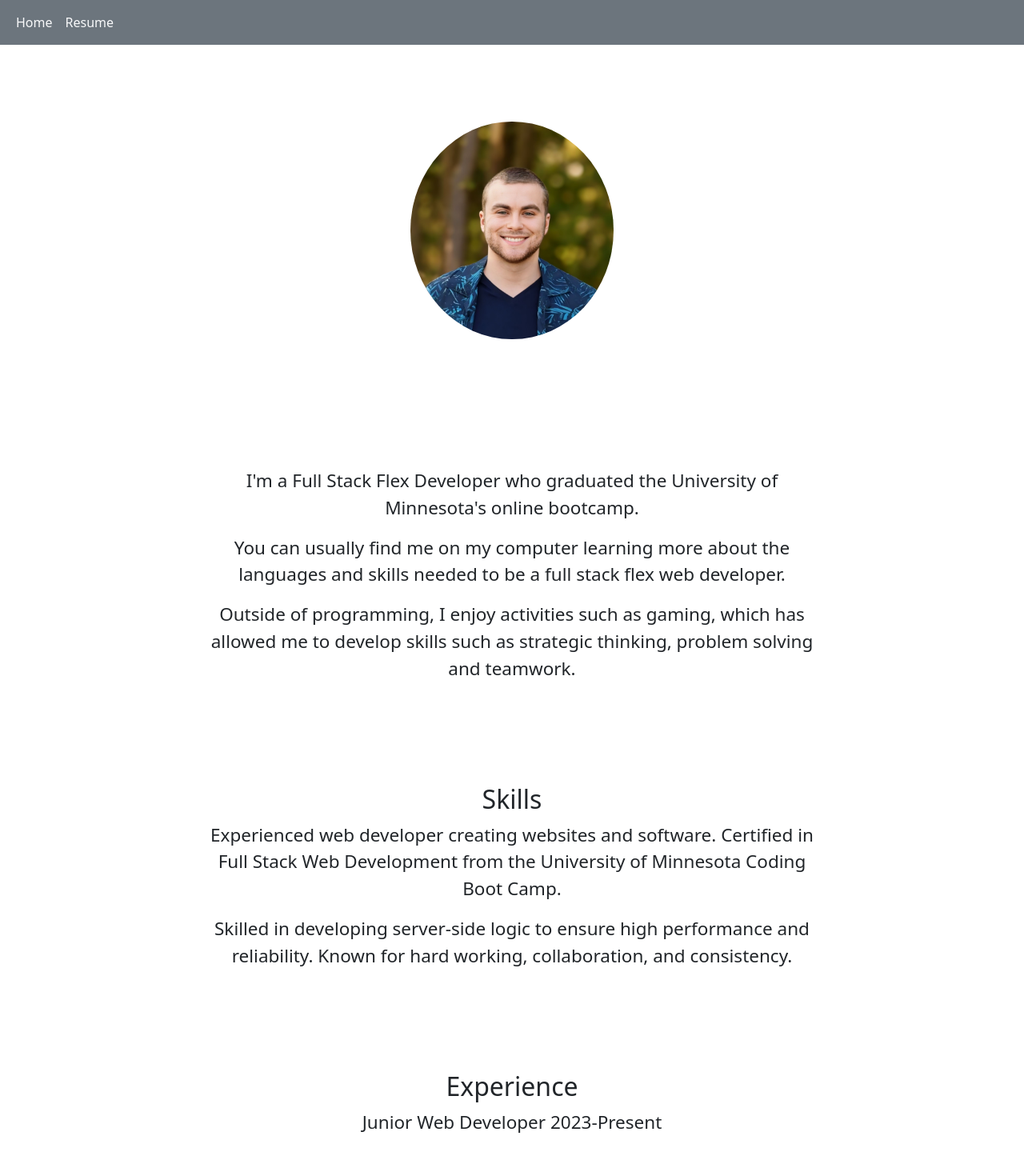
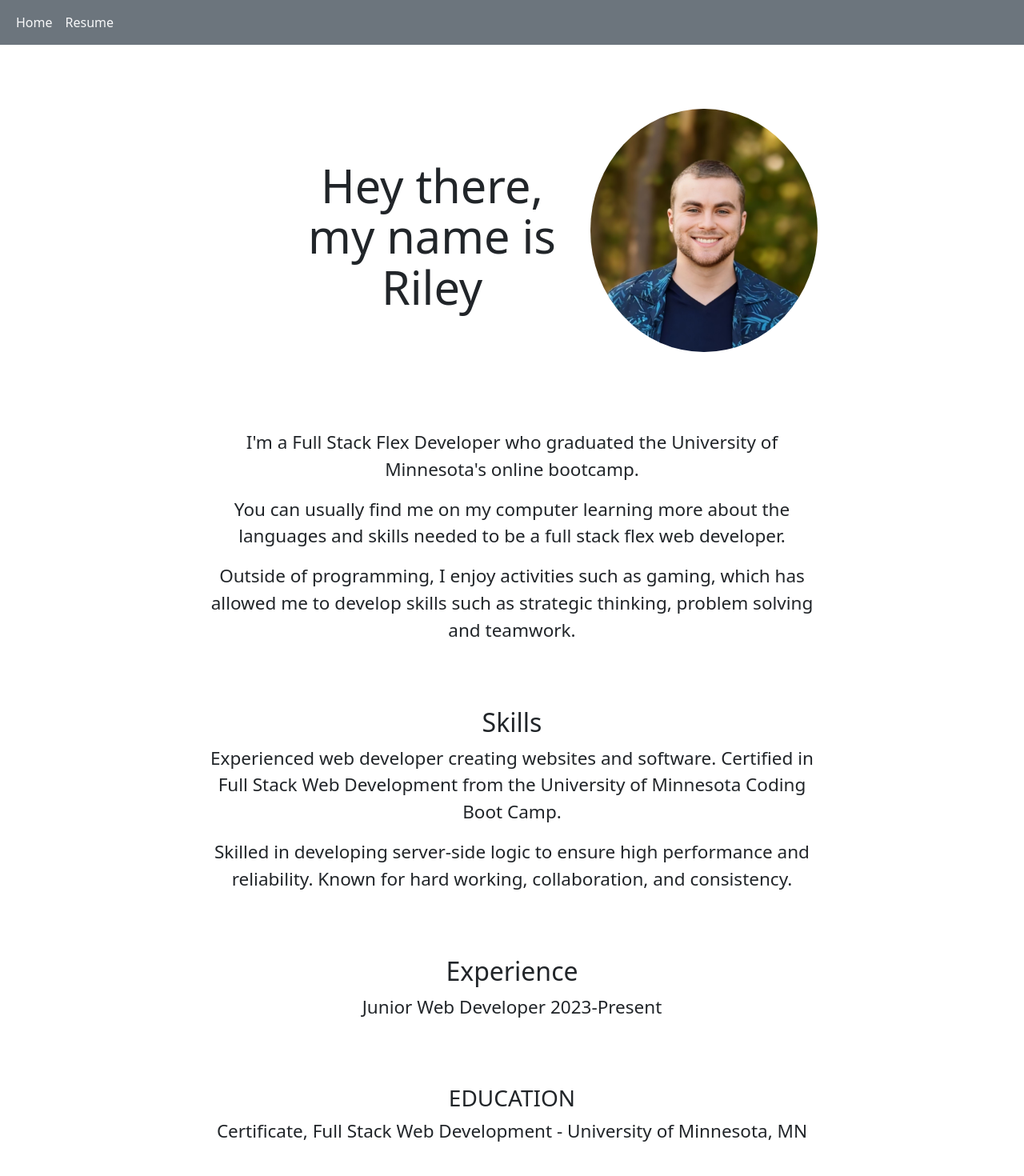
Before and after one commit to RileyGlander/Rileys-React-Portfolio, a React (Vite) app in the folder React-Portfolio/: page / in a window 1280 px wide. Shown: the top 1470 px of the page at 80% size. Built offline with nearby package versions, Linux system fonts and the light colour scheme.

Commit message:
finishing touches by moving intro next to the home image in a cleaner way

```diff
--- a/React-Portfolio/src/App.css
+++ b/React-Portfolio/src/App.css
@@ -49,27 +49,39 @@ main {
     padding: 1rem;
     box-sizing: border-box;
   }
+
   .intro {
     margin-top: 6rem;
-    margin-left: 6rem;
+    margin-left: 20rem;
     white-space: initial;
+    max-width: 400px; /* Optional: Limit the width of the intro text */
+
   }
 
-  .aboutMe {
-    margin-top: 3rem;
+
+  .photo {
+    border-radius: 50%;
+    height: 400px;
+    padding: 3rem;
+    margin-left: 60vh; /* This will push the element to the rightmost side */
+    margin-right: 0; /* This ensures there's no extra margin on the right */
   }
 
-  .skills {
+  /* .aboutMe {
     margin-top: 3rem;
-  }
+  } */
 
-  .experience {
+  /* .skills {
+    margin-top: 3rem;
+  } */
+
+  /* .experience {
     margin-top: 3rem;
   }
 
   .education {
     margin-top: 3rem;
-  }
+  } */
 
     h1 {
       font-size: 2.5em;
@@ -87,12 +99,7 @@ main {
   letter-spacing: px
 }
 
-.photo {
-  margin: 0 auto;
-  border-radius: 50%;
-  height: 400px;
-   padding:4rem;
-}
+
 
 .container {
   max-width: 800px;
--- a/React-Portfolio/src/App.jsx
+++ b/React-Portfolio/src/App.jsx
@@ -3,10 +3,12 @@ import { Outlet } from 'react-router-dom';
 import Nav from './components/NavTabs';
 import Footer from './components/Footer';
 import './App.css';
+import Header from './components/Header';
 
 function App() {
   return (
     <div className="app">
+      <Header />
       <Nav />
       <main className="app-content">
         <Outlet />
--- a/React-Portfolio/src/components/NavTabs.jsx
+++ b/React-Portfolio/src/components/NavTabs.jsx
@@ -1,16 +1,20 @@
 // Bringing in the required import from 'react-router-dom'
 import { Link } from 'react-router-dom';
 import Navbar from './UI/Navbar';
+import Header from './Header';
 
 export default function Nav() {
   // The Navbar UI component will render each of the Link elements in the links prop
   return (
     <Navbar
       links={[
-        <Link key={1} className="nav-link text-light" to="/">
+        // <Header key={1} className="nav-link text-light">
+
+        // </Header>,
+        <Link key={2} className="nav-link text-light" to="/">
           Home
         </Link>,
-        <Link key={2} className="nav-link text-light" to="/resume">
+        <Link key={3} className="nav-link text-light" to="/resume">
         Resume
       </Link>,
       ]}
--- a/React-Portfolio/src/components/pages/Home.jsx
+++ b/React-Portfolio/src/components/pages/Home.jsx
@@ -7,7 +7,7 @@ export default function Home() {
     <main className="home">
       <section id="home">
           <h1 className="intro">
-            {/* Hey there, my name is Riley */}
+            Hey there, my name is Riley
           </h1>
           <img className="photo" src="http://localhost:3000/src/assets/IMG_2897.png" alt="My high school senior picture" />
         </section>
@@ -36,7 +36,7 @@ export default function Home() {
             <section className="education-container">
             <div class="education">
                <h3>EDUCATION</h3>
-                  <p> Certificate, Full Stack Web Development – University of Minnesota, MN</p>
+                  <p> Certificate, Full Stack Web Development - University of Minnesota, MN</p>
             </div>
         </section>
       </main>
--- a/React-Portfolio/src/components/pages/Resume.jsx
+++ b/React-Portfolio/src/components/pages/Resume.jsx
@@ -7,7 +7,7 @@ export default function Resume() {
           <h2>Technical Skills</h2>
           <p>
             Front End: HTML, CSS, JavaScript<br/>
-            Back End: JavaScript, Web API’s, Third Party API’s, Server Side API, Node, OOP, Express, SQL, ORM, MVC, Computer Science, NoSQL, PWA, React, MERN, State<br/>
+            Back End: JavaScript, Web API's, Third Party API's, Server Side API, Node, OOP, Express, SQL, ORM, MVC, Computer Science, NoSQL, PWA, React, MERN, State<br/>
             Applications: GitHub, Git Bash, Visual Studio Code, MySQL WorkBench, Insomnia
           </p>
         </div>
@@ -22,7 +22,7 @@ export default function Resume() {
             <p>
               Summary: App that provides current weather forecast for dog parks nearby.<br/>
               Role: Front end<br/>
-              Tools: HTML, CSS, JavaScript, API’s, and CSS Framework
+              Tools: HTML, CSS, JavaScript, API's, and CSS Framework
             </p>
           </div>
           <img className="projectImage" src="http://localhost:3000/src/assets/Screenshot (132).png" alt="Local Park Weather App" />
--- a/React-Portfolio/src/index.css
+++ b/React-Portfolio/src/index.css
@@ -76,8 +76,3 @@ button:focus-visible {
     width: 80%;
     top: 40px;
     padding: 18px 20px 18px 20px; */
-
-
-.nav-link text-light {
-  letter-spacing: px
-}
```
